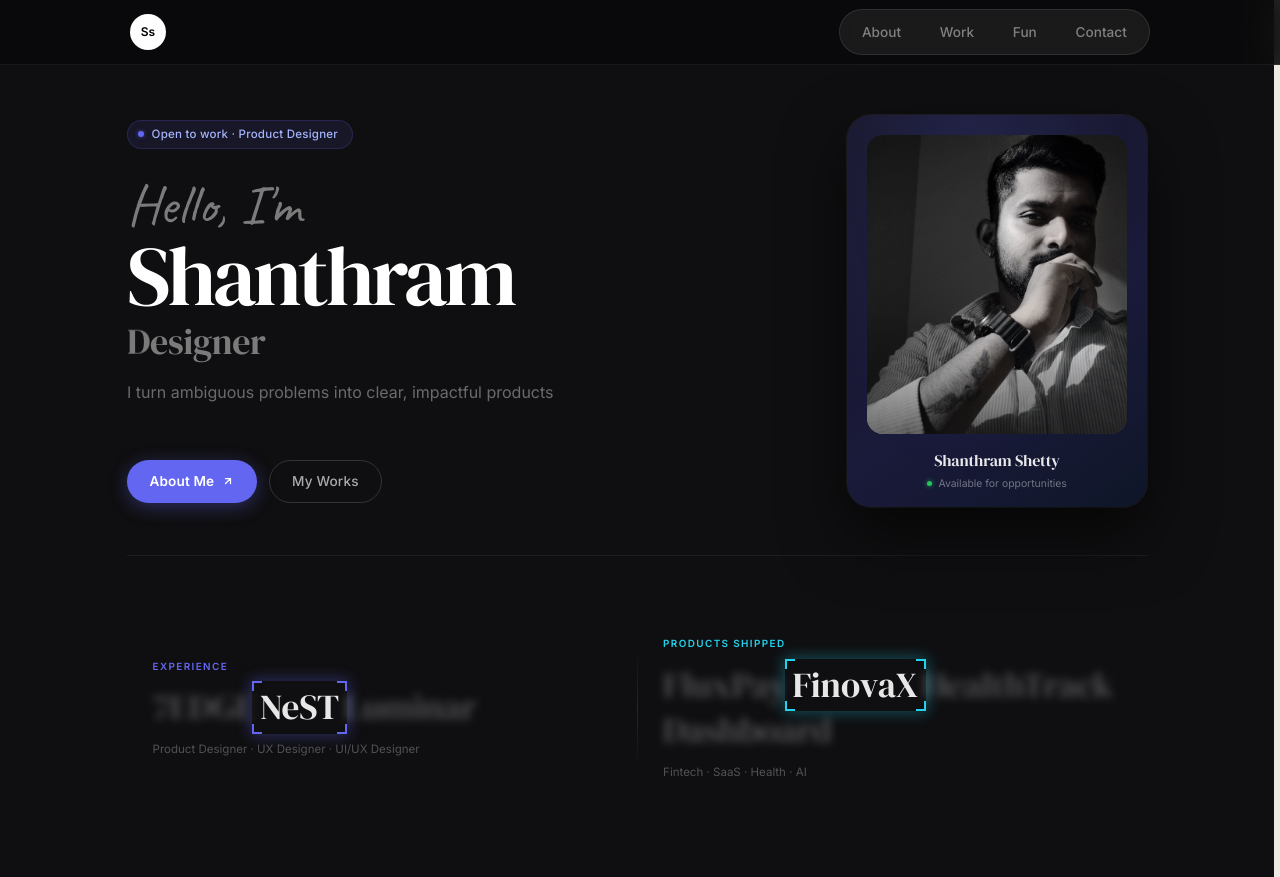
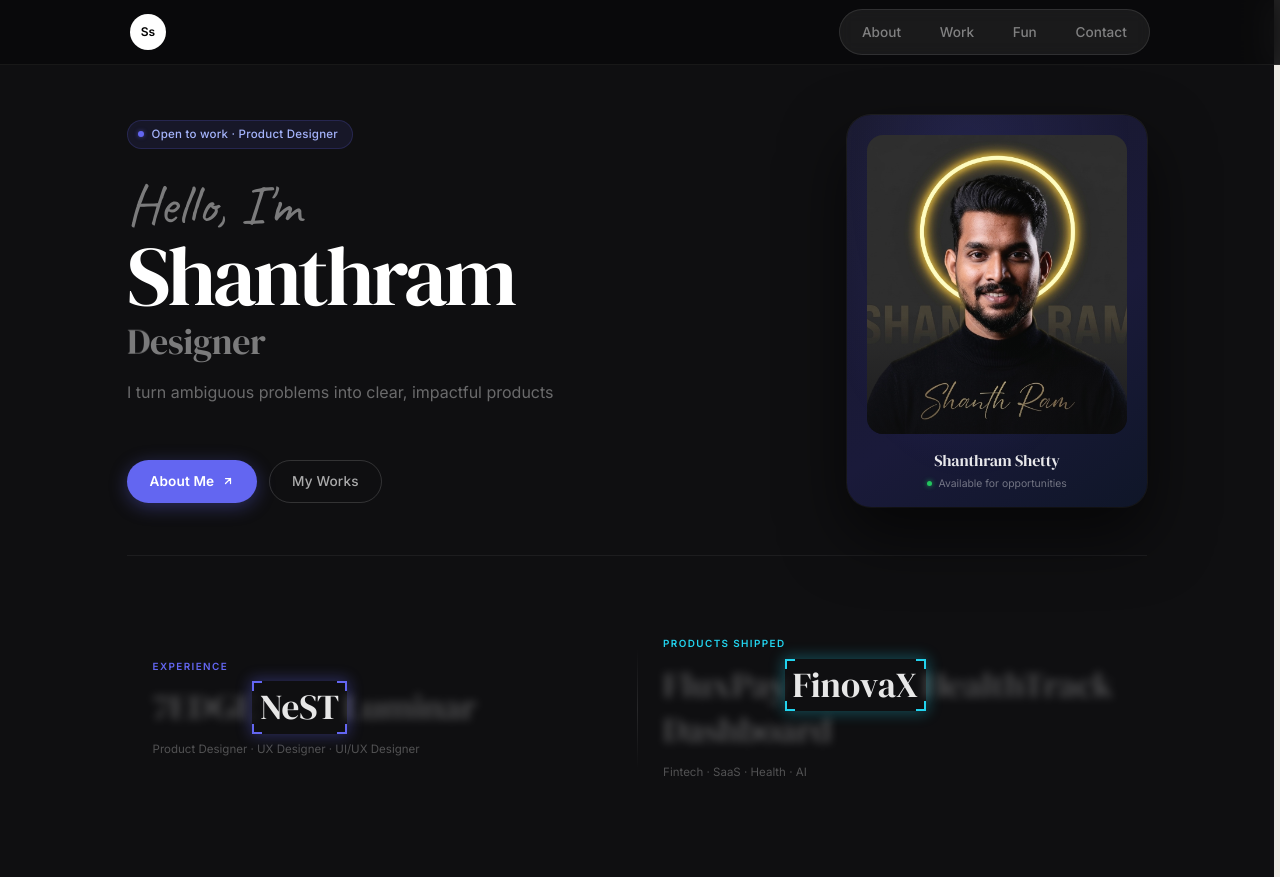
Before and after one commit to shanthramshetty/shanth.cv, a React (Vite) app: page / in a window 1280 px wide. Built offline with nearby package versions, Linux system fonts and the light colour scheme.

Commit message:
chore: auto-save 2026-03-31 1800

```diff
--- a/src/components/Hero.jsx
+++ b/src/components/Hero.jsx
@@ -1,6 +1,6 @@
 import { useState, useEffect } from 'react'
 import { motion, AnimatePresence } from 'framer-motion'
-import profileImg from '../assets/images/profile.jpeg'
+import profileImg from '../assets/images/profile-hero.jpeg'
 import FlipWords from './FlipWords'
 import TiltedCard from './TiltedCard'
 import TrueFocus from './TrueFocus'
@@ -170,7 +170,7 @@ export default function Hero({ setPage }) {
                   alt="Shanthram Shetty"
                   style={{
                     width: '100%', height: '100%',
-                    objectFit: 'cover', objectPosition: 'center top',
+                    objectFit: 'cover', objectPosition: 'center center',
                     display: 'block',
                   }}
                 />
```
Also changed, not shown: src/assets/images/profile-hero.jpeg (added).
